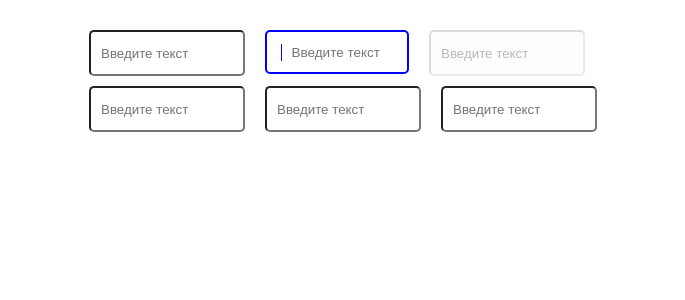
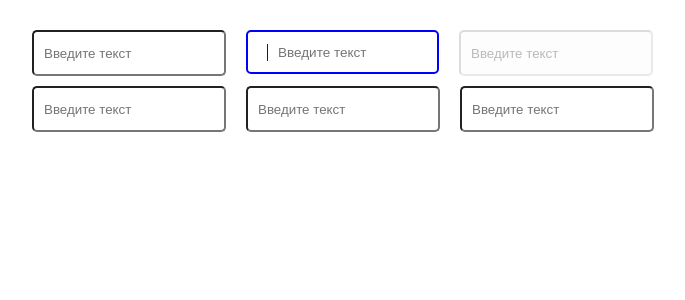
Before and after one commit to Chessman2003/App, a React app: page / in a window 1280 px wide. Shown: the top 300 px of the page, without its empty margins (297-982 px from the left). Built offline with nearby package versions, Linux system fonts and the light colour scheme.

Commit message:
fix input sizes

```diff
--- a/src/Components/InputPanel/InputPanel.scss
+++ b/src/Components/InputPanel/InputPanel.scss
@@ -2,6 +2,7 @@
     display: flex;
     flex-direction: column;
     align-items: center;
+    justify-content: center;
     gap: 20px;
     margin-top: 30px;
 }
@@ -12,6 +13,7 @@ input {
     width: 140px;
     border-radius: 5px;
     padding-left: 10px;
+    padding-right: 40px;
 }
 
 input:focus {
@@ -36,7 +38,7 @@ input:hover {
     justify-content: center;
     border: 2px solid blue;
     height: 40px;
-    width: 140px;
+    width: 189px;
     border-radius: 5px;
 }
 
```
